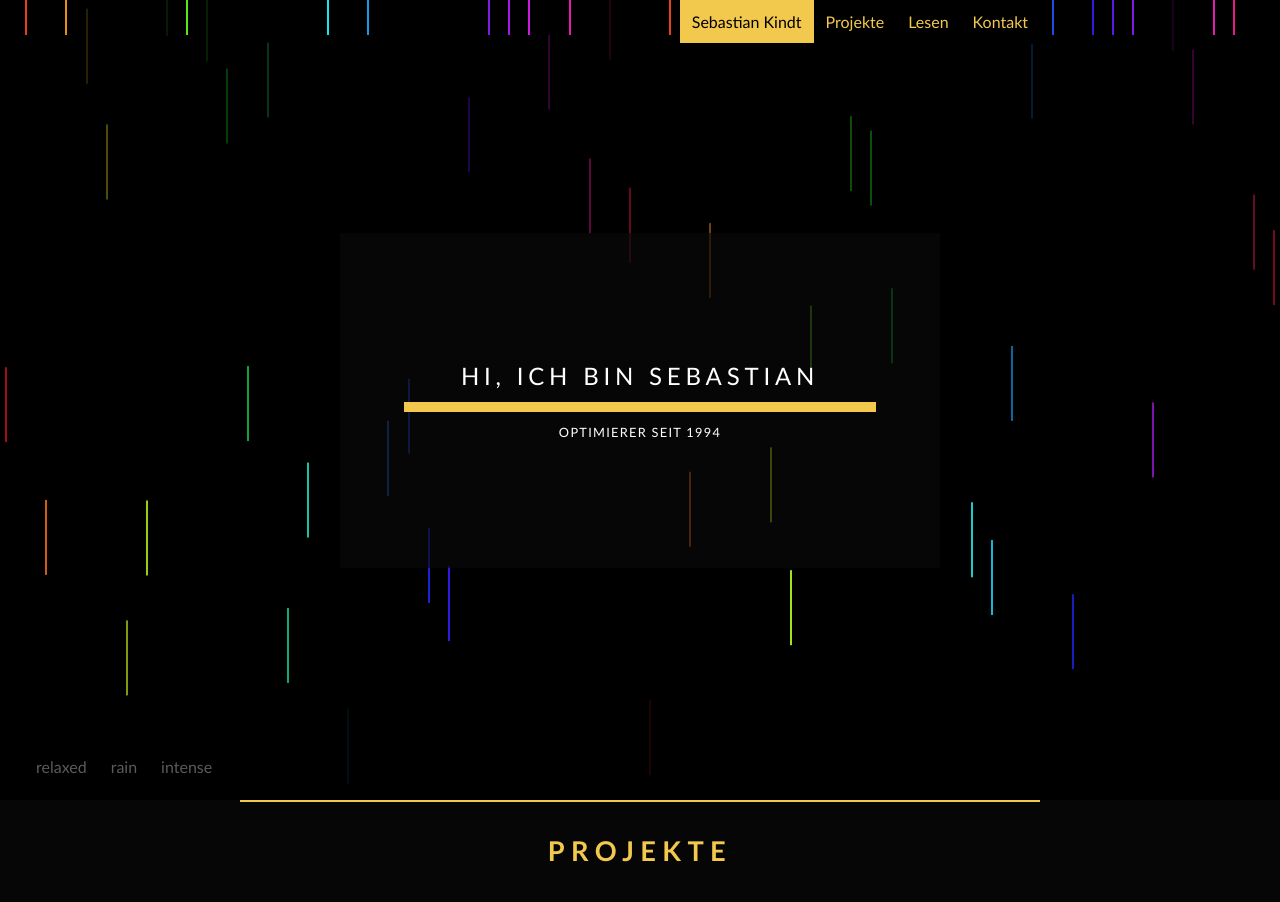
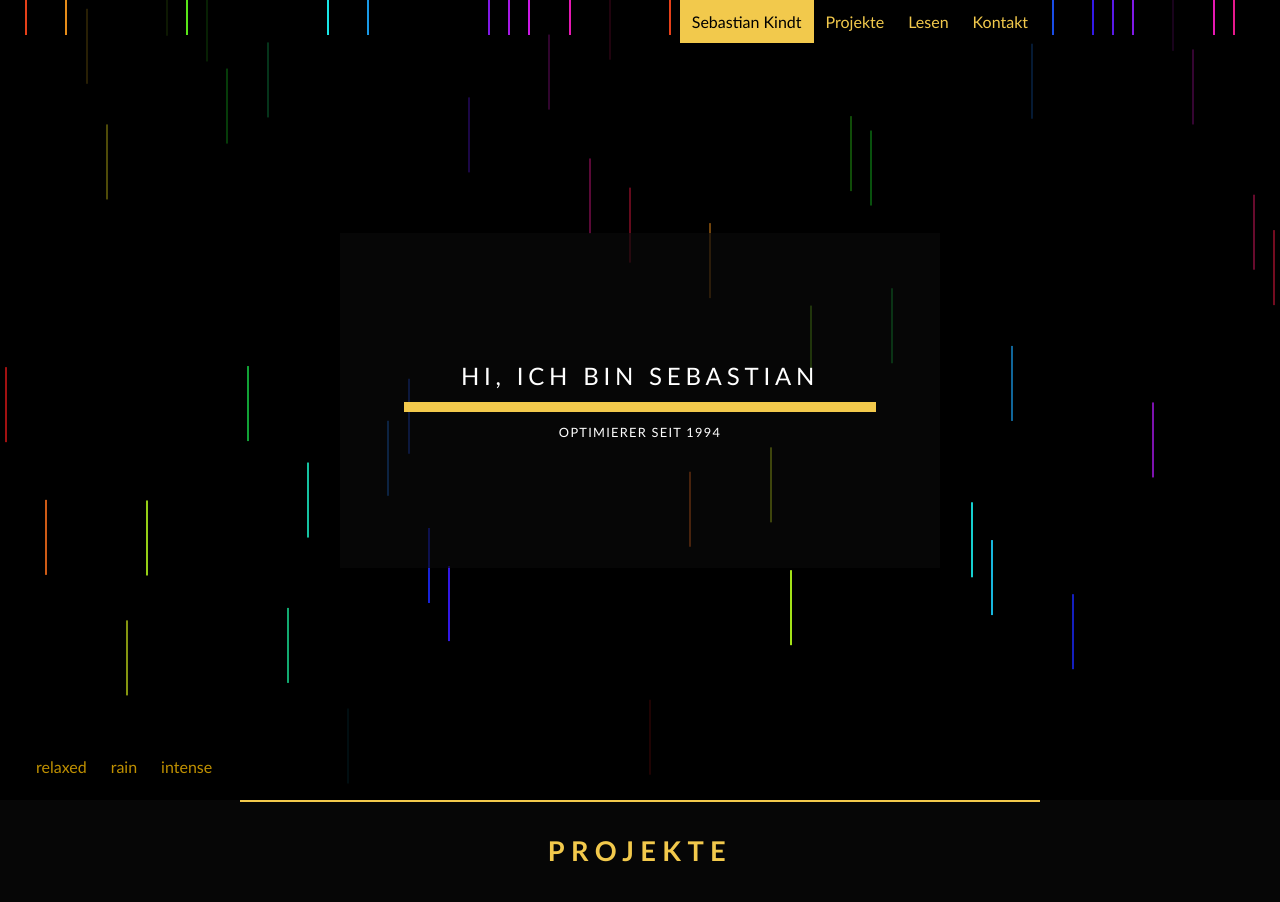
Before and after one commit to SebastianKapunkt/SebastianKapunkt.github.io, a website: page index.html in a window 1280 px wide. Shown: the top 902 px of the page. Drawn offline with nearby package versions, Linux system fonts and the light colour scheme.

Commit message:
improve rainbox control contrast

```diff
--- a/css/rainbox.css
+++ b/css/rainbox.css
@@ -18,7 +18,7 @@
 
 #rainbox-config div {
   margin: 0 12px;
-  color: #5a5a5a;
+  color: #bf9000;
   cursor: pointer;
 }
 
```
